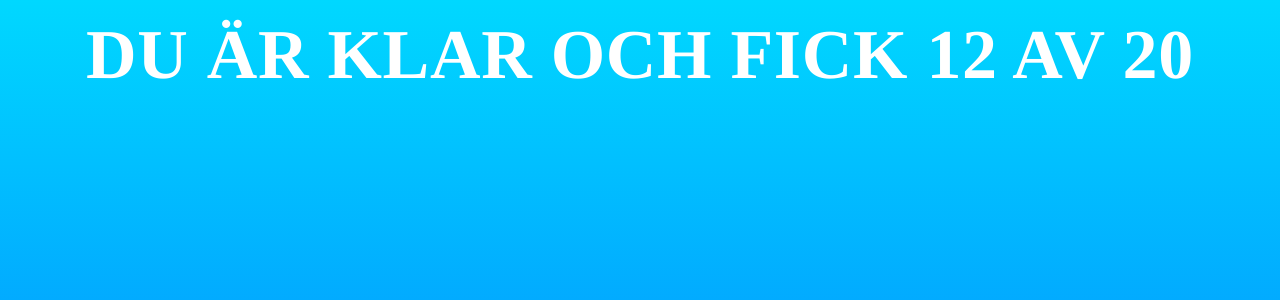
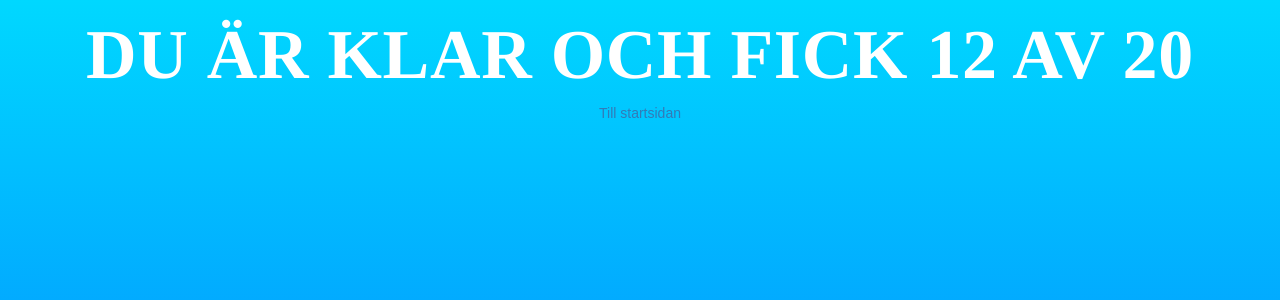
Before and after one commit to Lobsterass/quizproject, a Django app: page /quiz/1/completed/ in a window 1280 px wide. Shown: the top 300 px of the page. Run offline with Django 3.2, Linux system fonts and the light colour scheme; some libraries are stand-ins or nearby versions.

Commit message:
completed.html
länk till startsidan

```diff
--- a/quiz/templates/completed.html
+++ b/quiz/templates/completed.html
@@ -12,5 +12,8 @@
 	</head>
 	<body>
 		<h1>Du är klar och fick {{ correct }} av {{ total }}</h1>
+		<p><a href="{% url 'start_page' %}">
+			Till startsidan
+		</a></p>
 	</body>
 </html>
```
